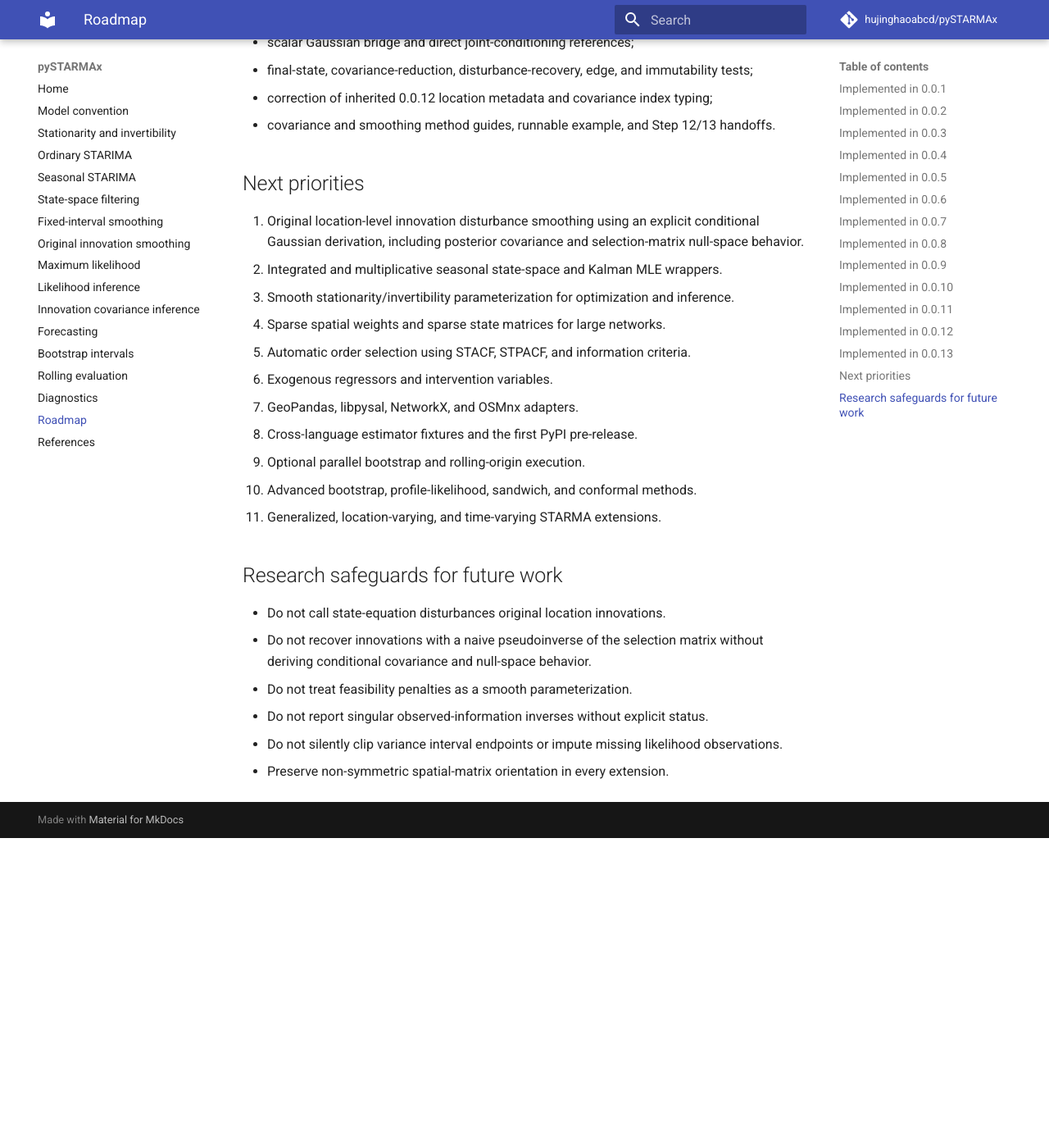
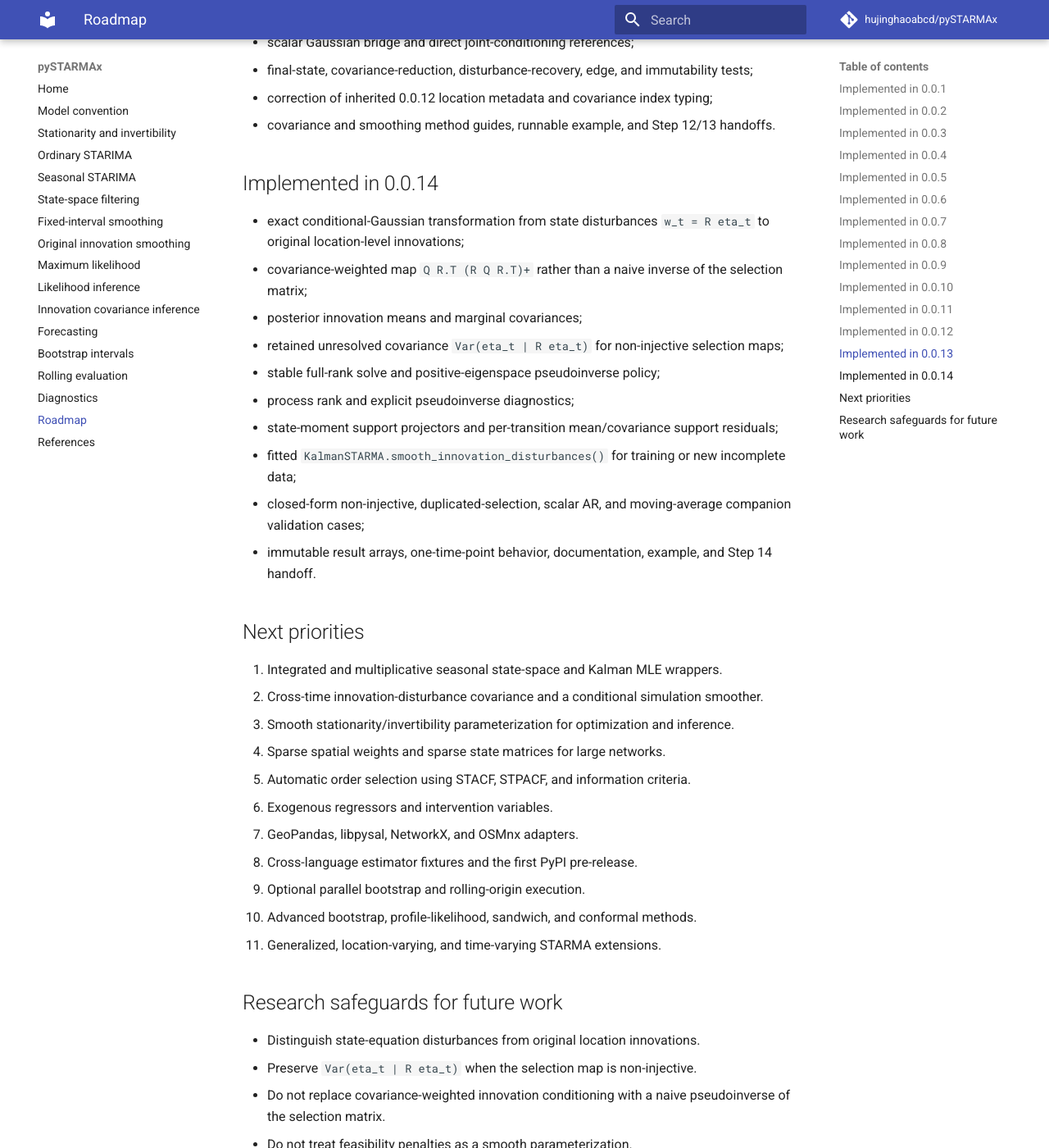
Before and after one commit to hujinghaoabcd/pySTARMAx, an MkDocs documentation site: the page built from docs/roadmap.md, in a window 1280 px wide and 1400 px high, scrolled down 4673 px. Shown: the whole window at 82% size. Built offline with MkDocs 1.6.1 and Material for MkDocs 9.7.7, drawn with Linux system fonts in a browser that asks for light colours; comment, search, counter and statistics services are not loaded; before the commit the page ends 5695 px from its top, so only the background shows below that.

Commit message:
Record version 0.0.14 innovation smoothing

```diff
--- a/docs/roadmap.md
+++ b/docs/roadmap.md
@@ -150,12 +150,31 @@
 - covariance and smoothing method guides, runnable example, and Step 12/13
   handoffs.
 
+## Implemented in 0.0.14
+
+- exact conditional-Gaussian transformation from state disturbances
+  `w_t = R eta_t` to original location-level innovations;
+- covariance-weighted map `Q R.T (R Q R.T)+` rather than a naive inverse of
+  the selection matrix;
+- posterior innovation means and marginal covariances;
+- retained unresolved covariance `Var(eta_t | R eta_t)` for non-injective
+  selection maps;
+- stable full-rank solve and positive-eigenspace pseudoinverse policy;
+- process rank and explicit pseudoinverse diagnostics;
+- state-moment support projectors and per-transition mean/covariance support
+  residuals;
+- fitted `KalmanSTARMA.smooth_innovation_disturbances()` for training or new
+  incomplete data;
+- closed-form non-injective, duplicated-selection, scalar AR, and moving-average
+  companion validation cases;
+- immutable result arrays, one-time-point behavior, documentation, example, and
+  Step 14 handoff.
+
 ## Next priorities
 
-1. Original location-level innovation disturbance smoothing using an explicit
-   conditional Gaussian derivation, including posterior covariance and
-   selection-matrix null-space behavior.
-2. Integrated and multiplicative seasonal state-space and Kalman MLE wrappers.
+1. Integrated and multiplicative seasonal state-space and Kalman MLE wrappers.
+2. Cross-time innovation-disturbance covariance and a conditional simulation
+   smoother.
 3. Smooth stationarity/invertibility parameterization for optimization and
    inference.
 4. Sparse spatial weights and sparse state matrices for large networks.
@@ -169,9 +188,10 @@
 
 ## Research safeguards for future work
 
-- Do not call state-equation disturbances original location innovations.
-- Do not recover innovations with a naive pseudoinverse of the selection matrix
-  without deriving conditional covariance and null-space behavior.
+- Distinguish state-equation disturbances from original location innovations.
+- Preserve `Var(eta_t | R eta_t)` when the selection map is non-injective.
+- Do not replace covariance-weighted innovation conditioning with a naive
+  pseudoinverse of the selection matrix.
 - Do not treat feasibility penalties as a smooth parameterization.
 - Do not report singular observed-information inverses without explicit status.
 - Do not silently clip variance interval endpoints or impute missing likelihood
```
